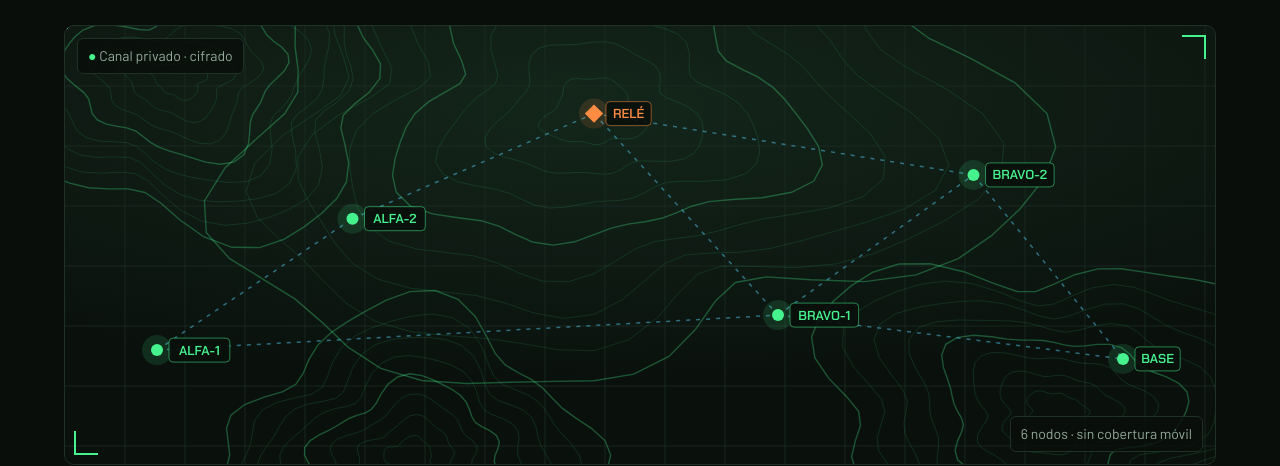
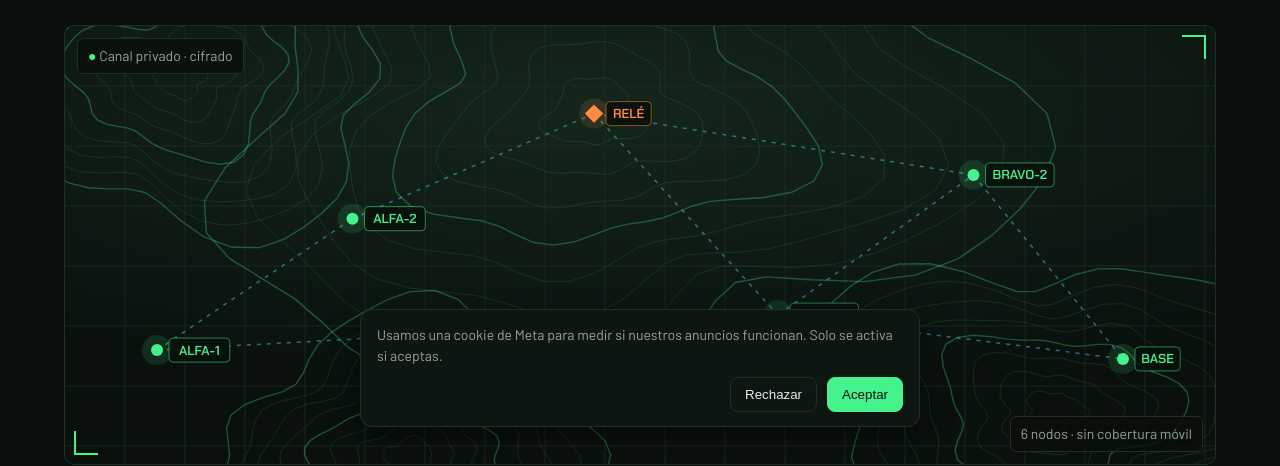
Before and after one commit to pablosc7007-hub/meshtactico-media, a plain HTML site: page docs/index.html in a window 1280 px wide. Shown: the part 361-827 px from the top of the page. Drawn offline with Linux system fonts and the light colour scheme.

Commit message:
Añade píxel de Meta con aviso de cookies y evento Lead al enviar el formulario
Co-Authored-By: Claude Opus 5.5 <noreply@anthropic.com>
Claude-Session: https://claude.ai/code/session_01H6Hmqfj3mFVzPd3oSmjfGH

```diff
--- a/docs/index.html
+++ b/docs/index.html
@@ -127,6 +127,8 @@ footer p{margin:0;max-width:60ch}
 @media(max-width:820px){.top{grid-template-columns:1fr}}
 @media(max-width:760px){.grid2,.facts{grid-template-columns:1fr}.links a:not(.btn){display:none}}
 @media(max-width:560px){.two{grid-template-columns:1fr}.steps{grid-template-columns:1fr}.dev .row{flex-direction:column}.hud{font-size:13px}.br{display:none}.tl{top:auto;left:auto;bottom:12px;right:12px}}
+#ck{position:fixed;left:12px;right:12px;bottom:12px;z-index:99;max-width:560px;margin:0 auto;background:#0d1611;border:1px solid var(--line);border-radius:12px;padding:14px 16px;color:var(--mute);font-size:14px;box-shadow:0 10px 30px rgba(0,0,0,.5)}
+#ck p{margin:0 0 10px}#ck .r{display:flex;gap:10px;justify-content:flex-end}#ck button{font:600 14px/1 inherit;padding:9px 14px;border-radius:8px;cursor:pointer;border:1px solid var(--line);background:transparent;color:var(--ink)}#ck button.ok{background:#46f28d;color:#07110b;border-color:#46f28d}
 </style>
 </head>
 <body>
@@ -286,6 +288,22 @@ footer p{margin:0;max-width:60ch}
   <p>Proyecto independiente. Meshtastic® es marca registrada de Meshtastic LLC. LilyGO es marca de su fabricante.</p>
 </div></footer>
 
+<div id="ck" hidden role="dialog" aria-label="Cookies"><p>Usamos una cookie de Meta para medir si nuestros anuncios funcionan. Solo se activa si aceptas.</p><div class="r"><button type="button" id="ckNo">Rechazar</button><button type="button" class="ok" id="ckOk">Aceptar</button></div></div>
+<script>
+(function(){
+  var PIXEL='2518088421807673', K='meshtactico-cookies';
+  function load(){ if(window.fbq) return;
+    !function(f,b,e,v,n,t,s){if(f.fbq)return;n=f.fbq=function(){n.callMethod?n.callMethod.apply(n,arguments):n.queue.push(arguments)};if(!f._fbq)f._fbq=n;n.push=n;n.loaded=!0;n.version='2.0';n.queue=[];t=b.createElement(e);t.async=!0;t.src=v;s=b.getElementsByTagName(e)[0];s.parentNode.insertBefore(t,s)}(window,document,'script','https://connect.facebook.net/en_US/fbevents.js');
+    fbq('init',PIXEL); fbq('track','PageView'); }
+  var c=null; try{c=localStorage.getItem(K)}catch(e){}
+  var box=document.getElementById('ck');
+  if(c==='si') load(); else if(c!=='no') box.hidden=false;
+  function set(v){ try{localStorage.setItem(K,v)}catch(e){} box.hidden=true; if(v==='si') load(); }
+  document.getElementById('ckOk').onclick=function(){set('si')};
+  document.getElementById('ckNo').onclick=function(){set('no')};
+  window.mtTrack=function(ev,data){ if(window.fbq) fbq('track',ev,data||{}); };
+})();
+</script>
 <script>
 {
 const CONFIG = {
@@ -451,6 +469,7 @@ form.addEventListener('submit', async e => {
     if (!res.ok || j.success === false) throw new Error('HTTP ' + res.status);
     document.getElementById('doneMail').textContent = fd.get('email');
     form.hidden = true; done.hidden = false;
+    try { window.mtTrack && mtTrack('Lead', {content_name: fd.get('modelo'), content_category: fd.get('sector'), num_items: clampN(nIn.value)}); } catch (x) {}
     try { localStorage.removeItem(KEY); } catch (x) {}
   } catch (err) {
     failTxt.value = summaryText(fd);
```
